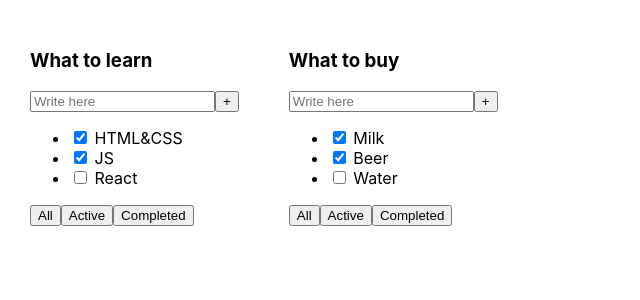
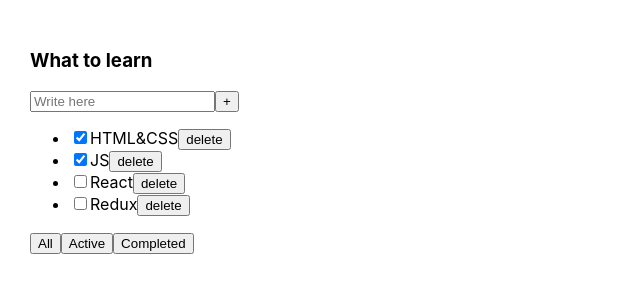
Before and after one commit to MartaVeresova/Todolist_TS, a React (Create React App) app: page / in a window 1280 px wide. Shown: the top 300 px of the page, without its empty margins (0-640 px from the left). Built offline with nearby package versions, Linux system fonts and the light colour scheme.

Commit message:
Todolist_TS - map, filter, useState

```diff
--- a/src/App.tsx
+++ b/src/App.tsx
@@ -1,25 +1,43 @@
-import React from 'react';
+import React, {useState} from 'react';
 import './App.css';
-import {Todolist} from './Todolist';
+import {TasksPropsType, Todolist} from './Todolist';
+
+export type FilterValuesType = 'all' | 'active' | 'completed'
 
 function App() {
 
-    const tasksToLearn = [
-        {id: 1, title: 'HTML&CSS', isDone: true},
-        {id: 2, title: 'JS', isDone: true},
-        {id: 3, title: 'React', isDone: false},
-    ]
+    const [tasks, setTasks] = useState<Array<TasksPropsType>>([
+        {id: 1, title: 'HTML&CSS', isDone: true}, //t
+        {id: 2, title: 'JS', isDone: true}, //t
+        {id: 3, title: 'React', isDone: false}, //t
+        {id: 4, title: 'Redux', isDone: false}, //t
+    ])
+    const [filter, setFilter] = useState<FilterValuesType>('all')
 
-    const tasksToBuy = [
-        {id: 4, title: 'Milk', isDone: true},
-        {id: 5, title: 'Beer', isDone: true},
-        {id: 6, title: 'Water', isDone: false},
-    ]
+    function removeTasks(id: number) {
+        const filteredTasks = tasks.filter(t => t.id !== id) //фильтр, пропусти те таски, id-шки которых не равны удаленной id-шке
+        setTasks(filteredTasks) //setTasks - функция, которая меняет данные и вызывается после логической обработки; в параметрах - отфильтрованный массив
+    }
+
+    function changeFilter(value: FilterValuesType) {
+        setFilter(value)
+    }
+
+    let tasksForTodolist = tasks
+    if (filter === 'completed') {
+        tasksForTodolist = tasks.filter(t => t.isDone === true)
+    }
+    if (filter === 'active') {
+        tasksForTodolist = tasks.filter(t => t.isDone === false)
+    }
 
     return (
         <div className="App">
-            <Todolist title={'What to learn'} tasks={tasksToLearn}/>
-            <Todolist title={'What to buy'} tasks={tasksToBuy}/>
+            <Todolist title={'What to learn'}
+                      tasks={tasksForTodolist}
+                      removeTasks={removeTasks}
+                      changeFilter={changeFilter}
+            />
         </div>
     );
 }
--- a/src/Todolist.tsx
+++ b/src/Todolist.tsx
@@ -1,14 +1,17 @@
 import React from 'react';
+import {FilterValuesType} from './App';
 
-type TasksPropsType = {
+export type TasksPropsType = {
     id: number
     title: string
     isDone: boolean
 }
 
-type TodolistPropsType = {
+export type TodolistPropsType = {
     title: string
     tasks: Array<TasksPropsType>
+    removeTasks: (id: number) => void
+    changeFilter: (value: FilterValuesType) => void
 }
 
 export function Todolist(props: TodolistPropsType) {
@@ -20,14 +23,22 @@
                 <button>+</button>
             </div>
             <ul>
-                <li><input type="checkbox" checked={props.tasks[0].isDone}/> <span>{props.tasks[0].title}</span></li>
-                <li><input type="checkbox" checked={props.tasks[1].isDone}/> <span>{props.tasks[1].title}</span></li>
-                <li><input type="checkbox" checked={props.tasks[2].isDone}/> <span>{props.tasks[2].title}</span></li>
+                {
+                    props.tasks.map(t => <li key={t.id}>
+                        <input type="checkbox" checked={t.isDone}/>
+                        <span>{t.title}</span>
+                        <button onClick={() => {
+                            props.removeTasks(t.id)
+                        }}>delete
+                        </button>
+
+                    </li>)
+                }
             </ul>
             <div>
-                <button>All</button>
-                <button>Active</button>
-                <button>Completed</button>
+                <button onClick={() => {props.changeFilter('all')}}> All</button>
+                <button onClick={() => {props.changeFilter('active')}}>Active</button>
+                <button onClick={() => {props.changeFilter('completed')}}>Completed</button>
             </div>
         </div>
     )
```
